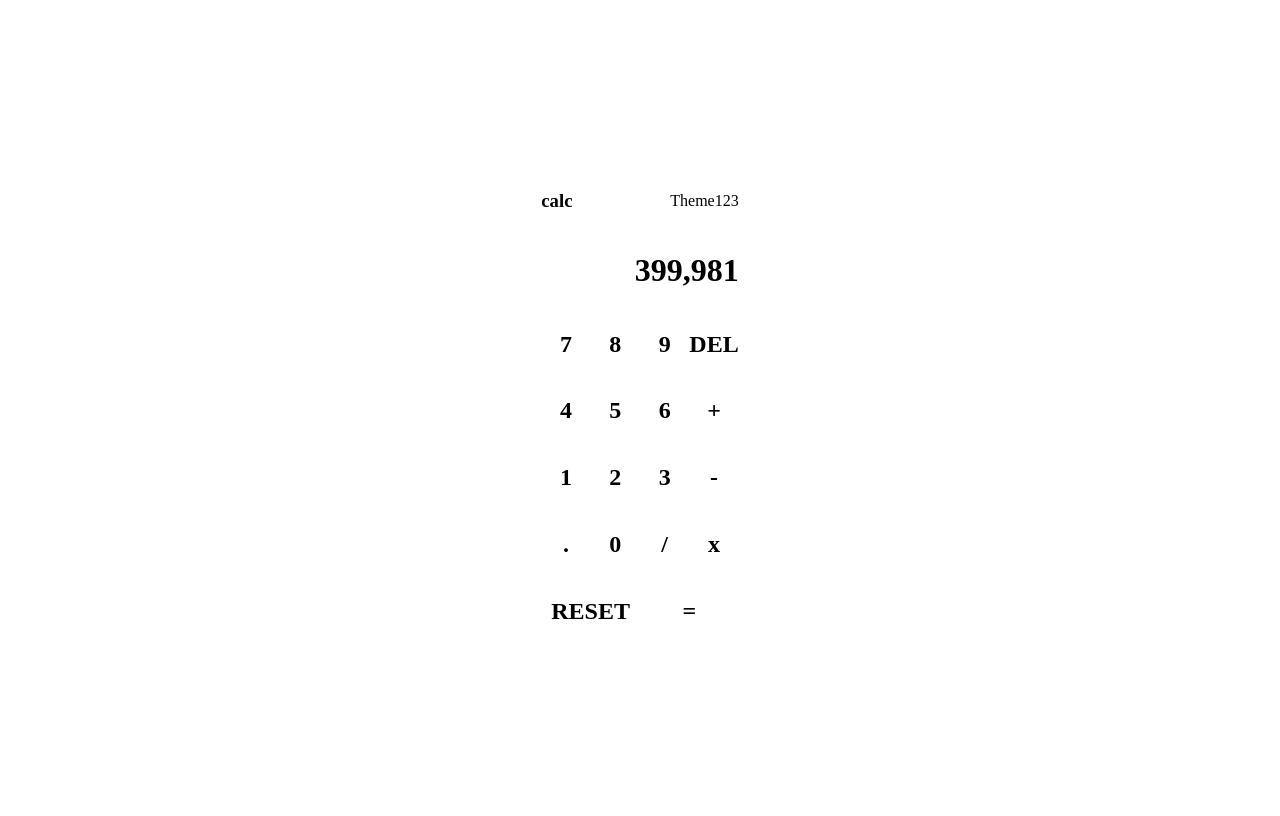
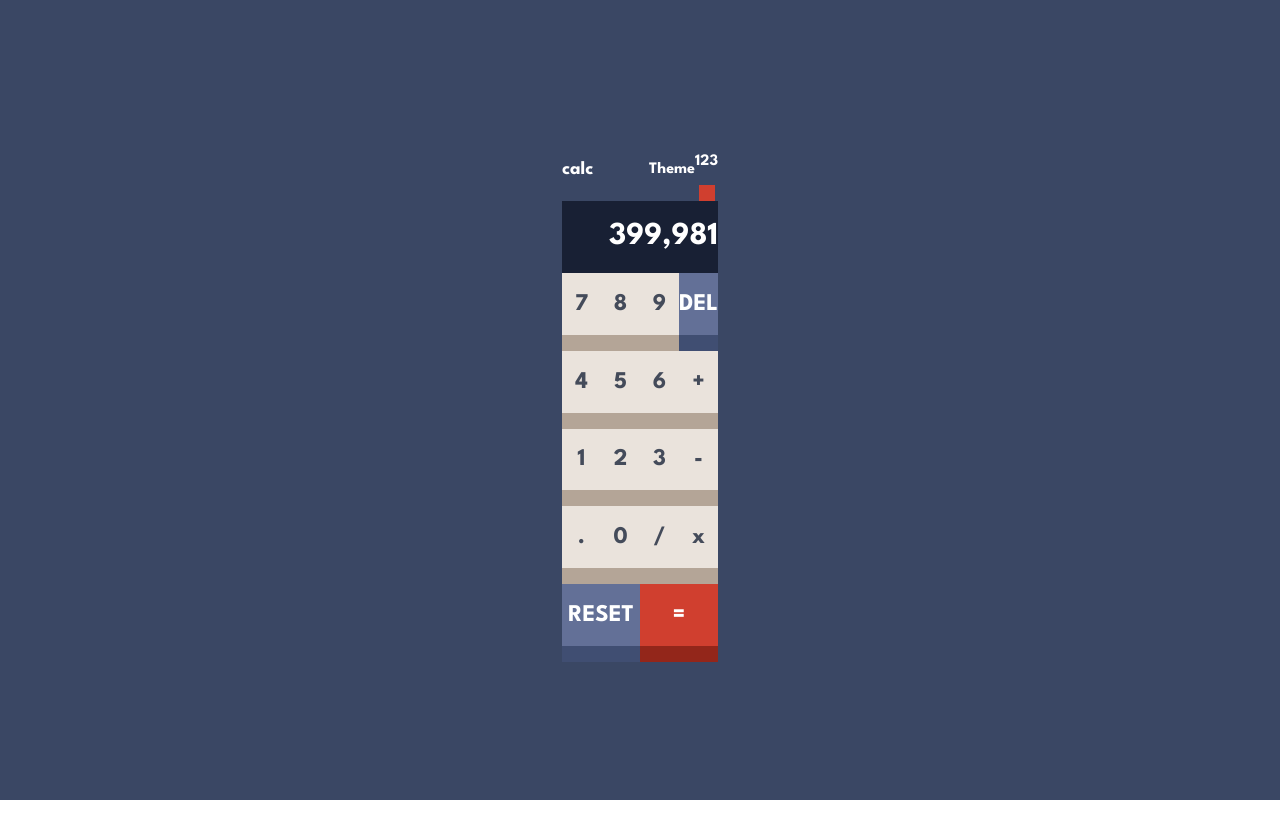
Before and after one commit to VasuBeachoo/calculator-app, a JavaScript app: page / in a window 1280 px wide. Built offline with nearby package versions, Linux system fonts and the light colour scheme.

Commit message:
Add calculator theme color schemes

```diff
--- a/public/index.html
+++ b/public/index.html
@@ -4,6 +4,12 @@
     <meta charset="UTF-8" />
     <meta http-equiv="X-UA-Compatible" content="IE=edge" />
     <meta name="viewport" content="width=device-width, initial-scale=1.0" />
+    <link rel="preconnect" href="https://fonts.googleapis.com" />
+    <link rel="preconnect" href="https://fonts.gstatic.com" crossorigin />
+    <link
+      href="https://fonts.googleapis.com/css2?family=League+Spartan:wght@700&display=swap"
+      rel="stylesheet"
+    />
     <title>Calculator App</title>
   </head>
   <body>
--- a/src/App.js
+++ b/src/App.js
@@ -1,4 +1,5 @@
-import styled from "styled-components";
+import styled, { ThemeProvider } from "styled-components";
+import GlobalStyle from "./GlobalStyle";
 import Calculator from "./components/Calculator";
 
 const AppContainer = styled.div`
@@ -8,13 +9,83 @@ const AppContainer = styled.div`
   align-items: center;
   width: 100%;
   min-height: 100vh;
+  background-color: ${(props) => props.theme.main};
 `;
 
 const App = () => {
+  const theme = {
+    themeOne: {
+      main: "var(--bg-main-1)",
+      keypad: "var(--bg-keypad-1)",
+      screen: "var(--bg-screen-1)",
+      key: {
+        primary: "var(--bg-key-blue)",
+        secondary: "var(--bg-key-red)",
+        tertiary: "var(--bg-key-orange-light)",
+      },
+      keyShadow: {
+        primary: "var(--key-shadow-blue)",
+        secondary: "var(--key-shadow-red)",
+        tertiary: "var(--key-shadow-orange-light)",
+      },
+      text: {
+        primary: "var(--text-primary-1)",
+        secondary: "var(--text-secondary-1)",
+        tertiary: "var(--text-tertiary-1)",
+        quarternary: "var(--text-quarternary-1)",
+      },
+    },
+    themeTwo: {
+      main: "var(--bg-main-2)",
+      keypad: "var(--bg-keypad-2)",
+      screen: "var(--bg-screen-2)",
+      key: {
+        primary: "var(--bg-key-cyan-dark)",
+        secondary: "var(--bg-key-orange-dark)",
+        tertiary: "var(--bg-key-gray-yellow)",
+      },
+      keyShadow: {
+        primary: "var(--key-shadow-cyan-dark)",
+        secondary: "var(--key-shadow-orange-dark)",
+        tertiary: "var(--key-shadow-gray-orange)",
+      },
+      text: {
+        primary: "var(--text-primary-2)",
+        secondary: "var(--text-secondary-2)",
+        tertiary: "var(--text-tertiary-1)",
+        quarternary: "var(--text-quarternary-1)",
+      },
+    },
+    themeThree: {
+      main: "var(--bg-main-3)",
+      keypad: "var(--bg-keypad-3)",
+      screen: "var(--bg-keypad-3)",
+      key: {
+        primary: "var(--bg-key-violet-light)",
+        secondary: "var(--bg-key-cyan-light)",
+        tertiary: "var(--bg-key-violet-dark)",
+      },
+      keyShadow: {
+        primary: "var(--key-shadow-magenta-light)",
+        secondary: "var(--key-shadow-cyan-light)",
+        tertiary: "var(--key-shadow-magenta-dark)",
+      },
+      text: {
+        primary: "var(--text-primary-3)",
+        secondary: "var(--text-secondary-3)",
+        tertiary: "var(--text-tertiary-3)",
+        quarternary: "var(--text-quarternary-3)",
+      },
+    },
+  };
+
   return (
-    <AppContainer>
-      <Calculator />
-    </AppContainer>
+    <ThemeProvider theme={theme.themeOne}>
+      <AppContainer>
+        <GlobalStyle />
+        <Calculator />
+      </AppContainer>
+    </ThemeProvider>
   );
 };
 
--- /dev/null
+++ b/src/GlobalStyle.js
@@ -0,0 +1,62 @@
+import { createGlobalStyle } from "styled-components";
+
+const styled = { createGlobalStyle };
+
+const GlobalStyle = styled.createGlobalStyle`
+  :root {
+    /* THEME 1 */
+    --bg-main-1: hsl(222, 26%, 31%);
+    --bg-keypad-1: hsl(223, 31%, 20%);
+    --bg-screen-1: hsl(224, 36%, 15%);
+    --bg-key-blue: hsl(225, 21%, 49%);
+    --key-shadow-blue: hsl(224, 28%, 35%);
+    --bg-key-red: hsl(6, 63%, 50%);
+    --key-shadow-red: hsl(6, 70%, 34%);
+    --bg-key-orange-light: hsl(30, 25%, 89%);
+    --key-shadow-orange-light: hsl(28, 16%, 65%);
+    --text-primary-1: hsl(0, 0%, 100%);
+    --text-secondary-1: hsl(221, 14%, 31%);
+    --text-tertiary-1: hsl(0, 0%, 100%);
+    --text-quarternary-1: hsl(0, 0%, 100%);
+
+    /* THEME 2 */
+    --bg-main-2: hsl(0, 0%, 90%);
+    --bg-keypad-2: hsl(0, 5%, 81%);
+    --bg-screen-2: hsl(0, 0%, 93%);
+    --bg-key-cyan-dark: hsl(185, 42%, 37%);
+    --key-shadow-cyan-dark: hsl(185, 58%, 25%);
+    --bg-key-orange-dark: hsl(25, 98%, 40%);
+    --key-shadow-orange-dark: hsl(25, 99%, 27%);
+    --key-bg-gray-yellow: hsl(45, 7%, 89%);
+    --key-shadow-gray-orange: hsl(35, 11%, 61%);
+    --text-primary-2: hsl(60, 10%, 19%);
+    --text-secondary-2: hsl(0, 0%, 100%);
+    --text-tertiary-2: hsl(0, 0%, 100%);
+    --text-quarternary-2: hsl(0, 0%, 100%);
+
+    /* THEME 3 */
+    --bg-main-3: hsl(268, 75%, 9%);
+    --bg-keypad-3: hsl(268, 71%, 12%);
+    --bg-key-violet-light: hsl(281, 89%, 26%);
+    --key-shadow-magenta-light: hsl(285, 91%, 52%);
+    --bg-key-cyan-light: hsl(176, 100%, 44%);
+    --key-shadow-cyan-light: hsl(177, 92%, 70%);
+    --bg-key-violet-dark: hsl(268, 47%, 21%);
+    --key-shadow-magenta-dark: hsl(290, 70%, 36%);
+    --text-primary-3: hsl(52, 100%, 62%);
+    --text-secondary-3: hsl(52, 100%, 62%);
+    --text-tertiary-3: hsl(198, 20%, 13%);
+    --text-quarternary-3: hsl(0, 0%, 100%);
+  }
+
+  * {
+    box-sizing: border-box;
+    font-family: "League Spartan", sans-serif;
+  }
+
+  body {
+    margin: 0;
+  }
+`;
+
+export default GlobalStyle;
--- a/src/components/CalcBtn.js
+++ b/src/components/CalcBtn.js
@@ -8,6 +8,9 @@ export const CalcBtnBox = styled.div`
   flex-direction: row;
   justify-content: center;
   align-items: center;
+  background-color: ${(props) => props.theme.key.tertiary};
+  color: ${(props) => props.theme.text.secondary};
+  border-bottom: 1rem solid ${(props) => props.theme.keyShadow.tertiary};
 `;
 
 const CalcBtn = ({ className, label }) => {
@@ -18,14 +21,24 @@ const CalcBtn = ({ className, label }) => {
   );
 };
 
-export const DeleteBtn = styled(CalcBtn).attrs({ label: "DEL" })``;
+export const DeleteBtn = styled(CalcBtn).attrs({ label: "DEL" })`
+  background-color: ${(props) => props.theme.key.primary};
+  color: ${(props) => props.theme.text.quarternary};
+  border-bottom: 1rem solid ${(props) => props.theme.keyShadow.primary};
+`;
 
 export const ResetBtn = styled(CalcBtn).attrs({ label: "RESET" })`
   grid-column: auto / span 2;
+  background-color: ${(props) => props.theme.key.primary};
+  color: ${(props) => props.theme.text.quarternary};
+  border-bottom: 1rem solid ${(props) => props.theme.keyShadow.primary};
 `;
 
 export const EqualBtn = styled(CalcBtn).attrs({ label: "=" })`
   grid-column: auto / span 2;
+  background-color: ${(props) => props.theme.key.secondary};
+  color: ${(props) => props.theme.text.tertiary};
+  border-bottom: 1rem solid ${(props) => props.theme.keyShadow.secondary};
 `;
 
 export default CalcBtn;
--- a/src/components/Calculator.js
+++ b/src/components/Calculator.js
@@ -6,9 +6,12 @@ export const BtnsBox = styled.div`
   display: grid;
   grid-template: auto / repeat(4, 1fr);
   width: 100%;
+  background-color: ${(props) => props.theme.keypad};
 `;
 
-export const Value = styled.h1``;
+export const Value = styled.h1`
+  color: ${(props) => props.theme.text.primary};
+`;
 
 export const ValueBox = styled.div`
   display: flex;
@@ -16,13 +19,17 @@ export const ValueBox = styled.div`
   justify-content: flex-end;
   align-items: center;
   width: 100%;
+  background-color: ${(props) => props.theme.screen};
 `;
 
 export const SwitcherLabel = styled.p`
+  color: ${(props) => props.theme.text.primary};
   margin: 0 0 0 auto;
 `;
 
-export const Label = styled.h3``;
+export const Label = styled.h3`
+  color: ${(props) => props.theme.text.primary};
+`;
 
 export const TopBox = styled.div`
   display: flex;
--- a/src/components/ThemeSwitcher.js
+++ b/src/components/ThemeSwitcher.js
@@ -1,6 +1,10 @@
 import styled from "styled-components";
 
-export const ToggleCircle = styled.div``;
+export const ToggleCircle = styled.div`
+  width: 1rem;
+  height: 1rem;
+  background-color: ${(props) => props.theme.key.secondary};
+`;
 
 export const ClickBox = styled.div`
   display: flex;
@@ -14,9 +18,12 @@ export const ToggleBox = styled.div`
   flex-direction: row;
   justify-content: space-between;
   align-items: center;
+  background-color: ${(props) => props.theme.keypad};
 `;
 
-export const ThemeLabel = styled.p``;
+export const ThemeLabel = styled.p`
+  color: ${(props) => props.theme.text.primary};
+`;
 
 export const ThemesBox = styled.div`
   display: flex;
```
